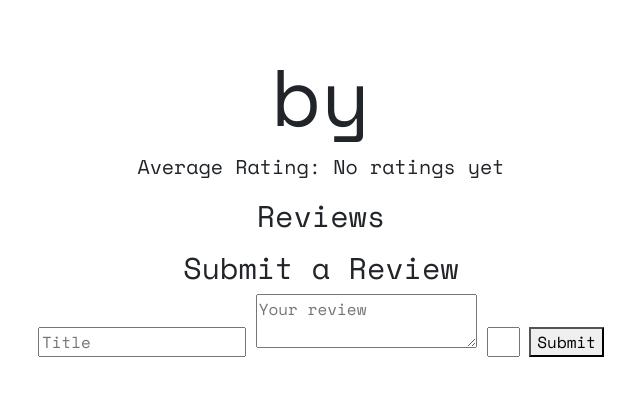
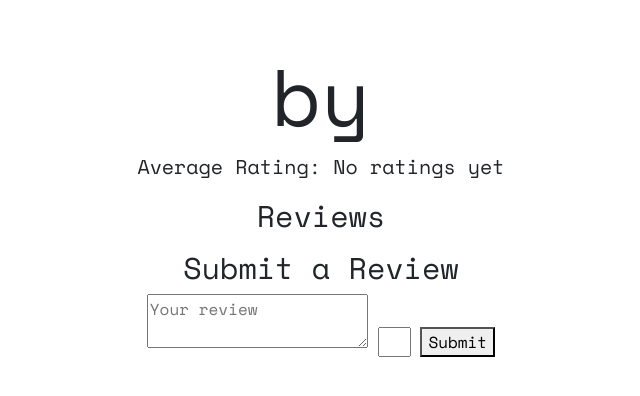
Before and after one commit to sufjanfan/Music-Letterboxd, a Flask app: page /song/1 in a window 1280 px wide. Shown: the top 396 px of the page, without its empty margins (319-959 px from the left). Run offline with Flask 3, Linux system fonts and the light colour scheme; data comes from the database, SQL or seed files in the repository; data that the repository does not hold is empty; some libraries are stand-ins or nearby versions.

Commit message:
Fri, Dec 6, 2024, 7:59 PM -05:00

```diff
--- a/app.py
+++ b/app.py
@@ -254,16 +254,15 @@ def song_details(song_id):
 @app.route("/song/<song_id>/review", methods=["POST"])
 @login_required
 def add_review(song_id):
-    title = request.form.get("title")
     review_text = request.form.get("review")
     rating = request.form.get("rating")
 
-    if not title or not review_text or not rating:
+    if not review_text or not rating:
         return apology("must fill all fields")
 
     db.execute(
-        "INSERT INTO reviews (user_id, song_id, title, review, rating) VALUES (?, ?, ?, ?, ?)",
-        session["user_id"], song_id, title, review_text, rating
+        "INSERT INTO reviews (user_id, song_id, review, rating) VALUES (?, ?, ?, ?)",
+        session["user_id"], song_id, review_text, rating
     )
     return redirect(f"/song/{song_id}")
 
--- a/templates/song.html
+++ b/templates/song.html
@@ -13,7 +13,6 @@
 
 <h2>Submit a Review</h2>
 <form method="post" action="/song/{{ song['id'] }}/review">
-    <input type="text" name="title" placeholder="Title">
     <textarea name="review" placeholder="Your review"></textarea>
     <input type="number" name="rating" min="1" max="5">
     <button type="submit">Submit</button>
```
Also changed, not shown: 1 other file.
